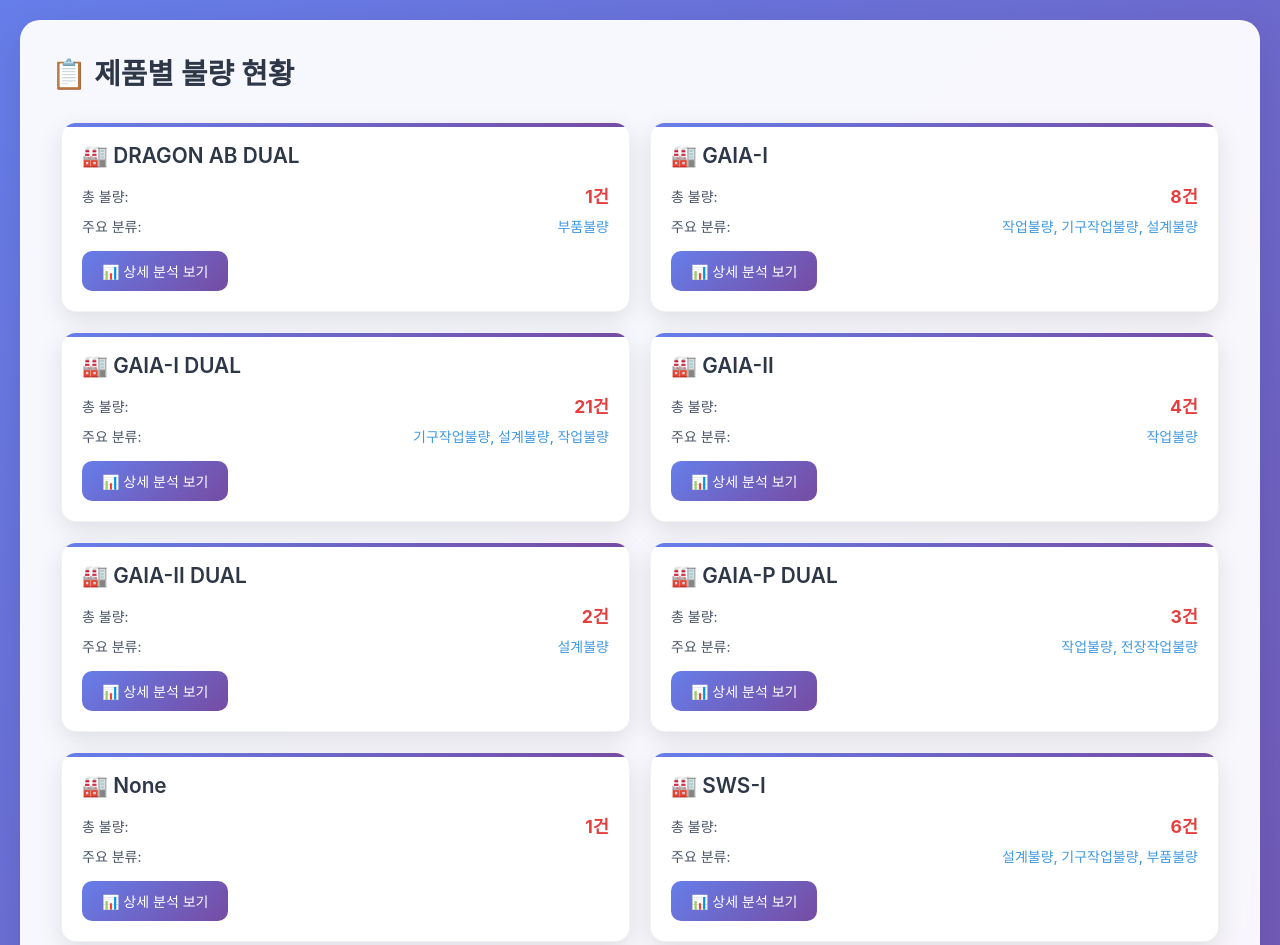
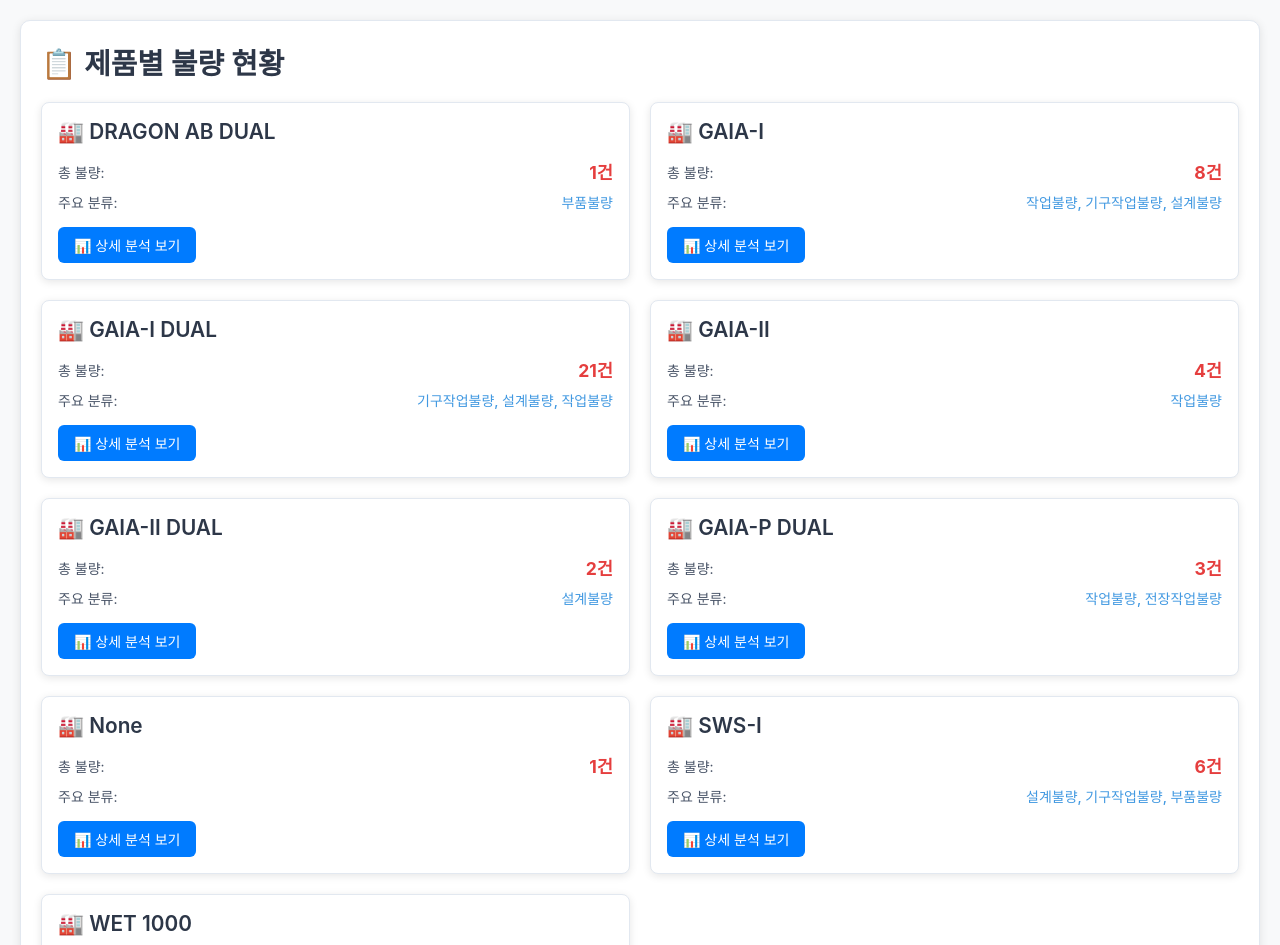
Before and after one commit to isolhsolfafa/PDA_Dashboard, a plain HTML site: page index.html in a window 1280 px wide. Shown: the top 945 px of the page. Drawn offline with nearby package versions, Linux system fonts and the light colour scheme.

Commit message:
🔄 index.html 자동 업데이트

```diff
--- a/index.html
+++ b/index.html
@@ -16,7 +16,7 @@
 
                  body {
              font-family: 'Pretendard', -apple-system, BlinkMacSystemFont, system-ui, Roboto, sans-serif;
-            background: linear-gradient(135deg, #667eea 0%, #764ba2 100%);
+             background: #f8f9fa;
              min-height: 100vh;
              color: #2d3748;
          }
@@ -30,13 +30,12 @@
          }
 
                  .section {
-            background: rgba(255, 255, 255, 0.95);
-            border-radius: 20px;
-            padding: 30px;
-            margin-bottom: 30px;
-            box-shadow: 0 10px 40px rgba(0, 0, 0, 0.1);
-            backdrop-filter: blur(10px);
-            border: 1px solid rgba(255, 255, 255, 0.2);
+             background: white;
+             border-radius: 10px;
+             padding: 20px;
+             margin-bottom: 20px;
+             box-shadow: 0 2px 10px rgba(0, 0, 0, 0.1);
+             border: 1px solid #e2e8f0;
          }
 
         .section h2 {
@@ -51,49 +50,25 @@
 
                  .card-container {
              display: grid;
-             grid-template-columns: repeat(2, 1fr);
+             grid-template-columns: 1fr 1fr;
              gap: 20px;
-             max-height: none;
-             overflow-y: visible;
-             padding: 10px;
+             padding: 0;
              width: 100%;
          }
 
-        .card-container::-webkit-scrollbar {
-            width: 8px;
-        }
 
-        .card-container::-webkit-scrollbar-track {
-            background: rgba(0, 0, 0, 0.05);
-            border-radius: 10px;
-        }
-
-        .card-container::-webkit-scrollbar-thumb {
-            background: linear-gradient(135deg, #667eea, #764ba2);
-            border-radius: 10px;
-        }
 
                           .defect-card {
              background: white;
-             border-radius: 15px;
-             padding: 20px;
-             box-shadow: 0 8px 25px rgba(0, 0, 0, 0.1);
+             border-radius: 8px;
+             padding: 16px;
+             box-shadow: 0 2px 8px rgba(0, 0, 0, 0.1);
              transition: all 0.3s ease;
-             border: 1px solid rgba(0, 0, 0, 0.05);
+             border: 1px solid #e2e8f0;
              position: relative;
              overflow: hidden;
              min-width: 0;
              width: 100%;
-         }
-
-        .defect-card::before {
-            content: '';
-            position: absolute;
-            top: 0;
-            left: 0;
-            right: 0;
-            height: 4px;
-            background: linear-gradient(135deg, #667eea, #764ba2);
          }
 
         .defect-card:hover {
@@ -136,10 +111,10 @@
              display: inline-flex;
              align-items: center;
              gap: 8px;
-            background: linear-gradient(135deg, #667eea, #764ba2);
+             background: #007bff;
              color: white;
-            padding: 10px 20px;
-            border-radius: 10px;
+             padding: 8px 16px;
+             border-radius: 6px;
              text-decoration: none;
              font-weight: 500;
              font-size: 14px;
@@ -149,9 +124,8 @@
          }
 
          .detail-btn:hover {
-            background: linear-gradient(135deg, #5a67d8, #6b46c1);
-            transform: translateY(-2px);
-            box-shadow: 0 5px 15px rgba(102, 126, 234, 0.4);
+             background: #0056b3;
+             transform: translateY(-1px);
          }
 
         .chart-container {
```
Lines whose indentation alone changed are shown as unchanged.
